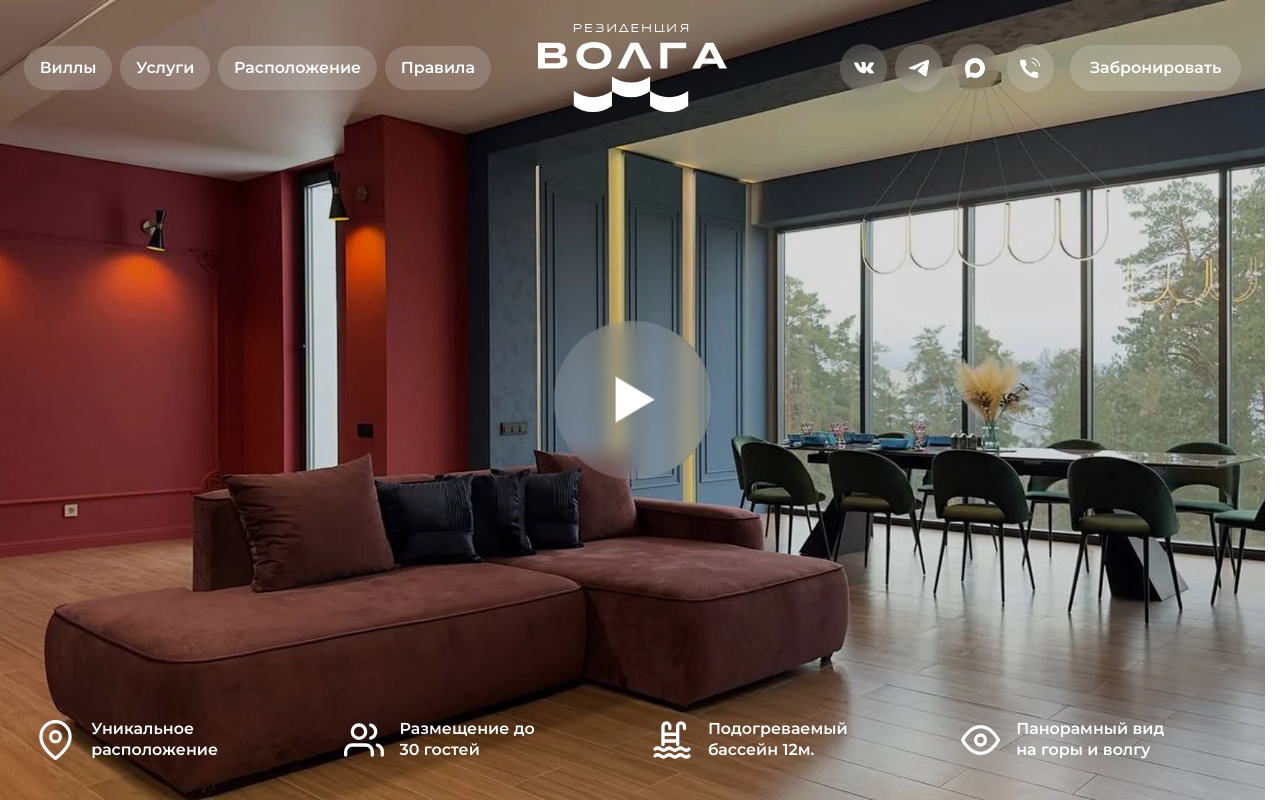
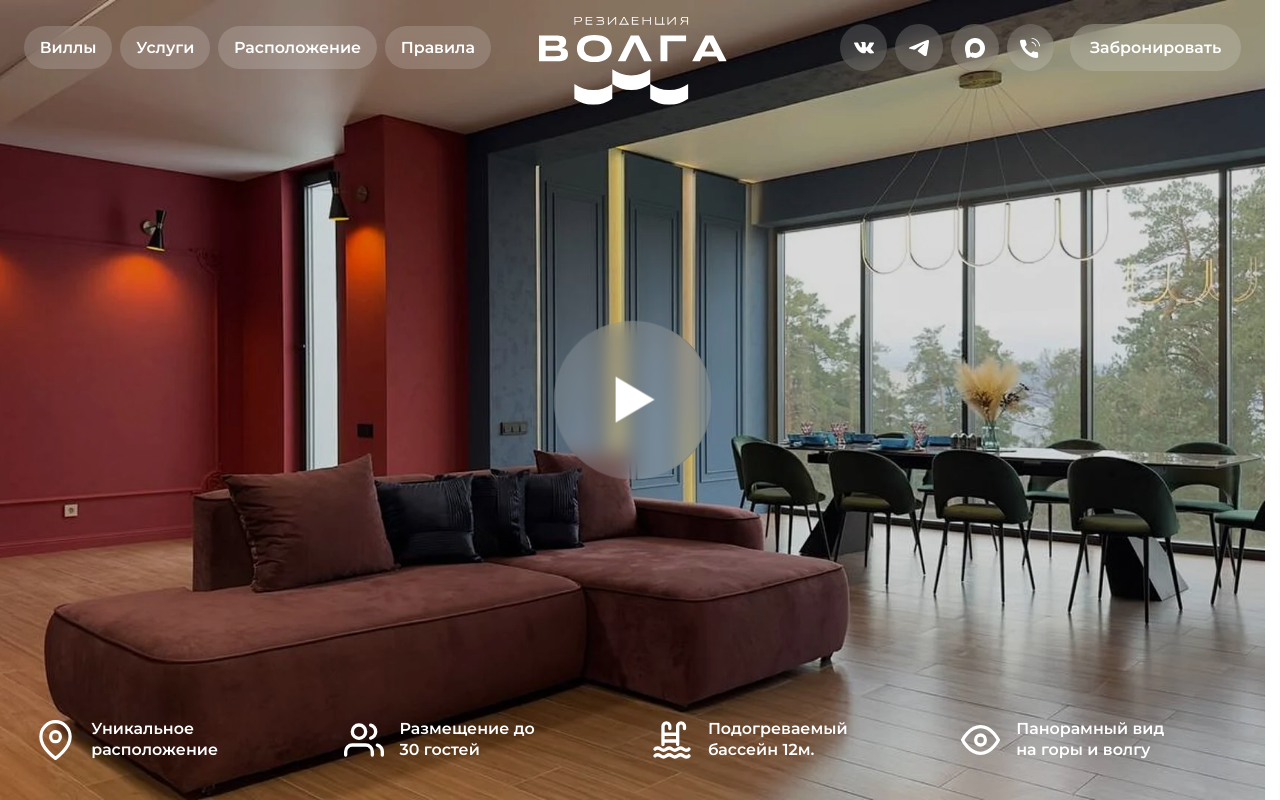
Before and after one commit to Alcon-dev/vlg, a Nuxt app: page / in a window 1280 px wide. Shown: the top 800 px of the page. Built offline with nearby package versions, Linux system fonts and the light colour scheme; a web font is replaced by a local one.

Commit message:
edited header

```diff
--- a/app/components/AppHeader.vue
+++ b/app/components/AppHeader.vue
@@ -197,8 +197,10 @@ export default {
 header {
   position: relative;
   z-index: 1;
-  display: grid;
-  grid-template-columns: 1fr auto 1fr;
+  // display: grid;
+  // grid-template-columns: 1fr auto 1fr;
+  display: flex;
+  justify-content: space-between;
   padding: 1.5rem;
   max-width: 110rem;
   margin: 0 auto;
@@ -221,6 +223,11 @@ header {
 .logo {
   width: 11.875rem;
   height: auto;
+  position: absolute;
+  left: 50%;
+  top: calc(50% + 0.813rem);
+  transform: translate(-50%, -50%);
+  width: 11.875rem;
 }
 
 .menuList,
```
